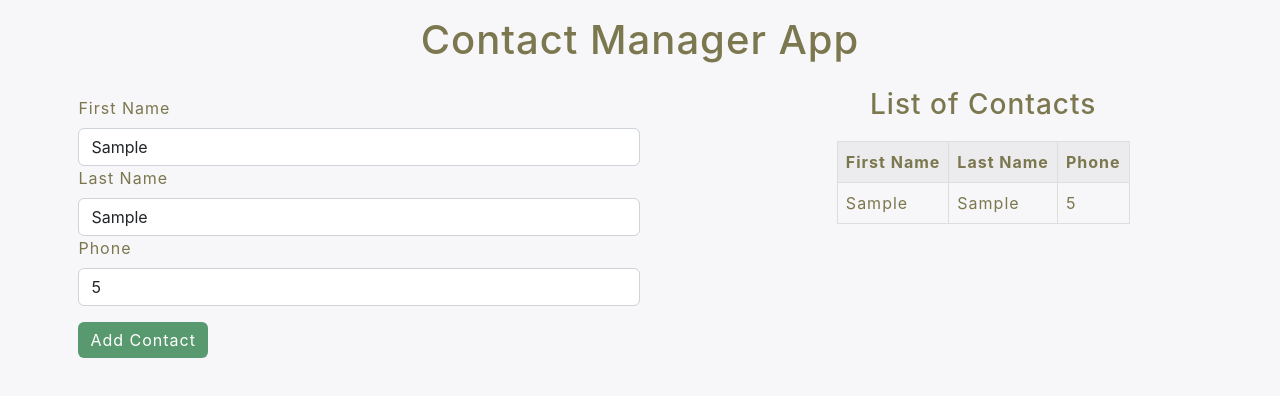
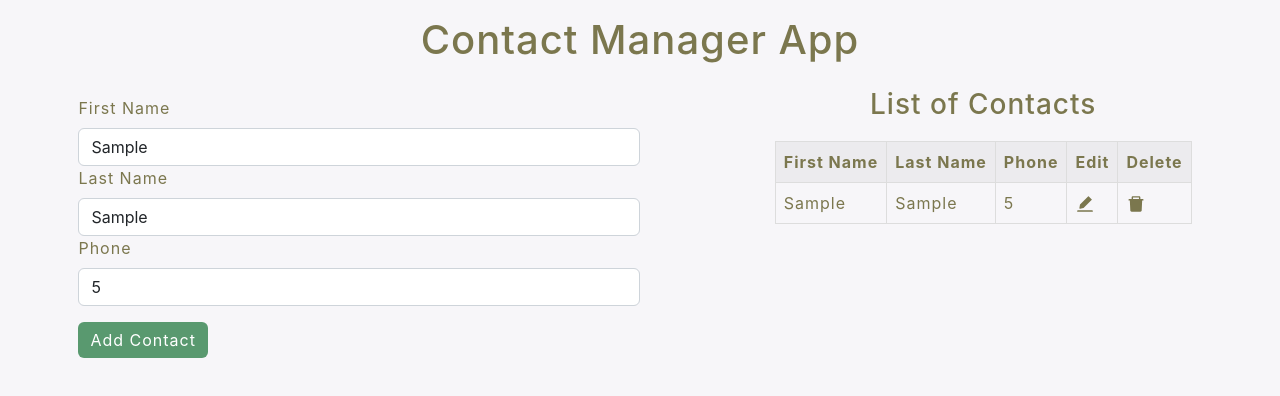
Before and after one commit to lovelymonkey0612/contact-manager-app-typescript, a React (Vite) app: page / in a window 1280 px wide. Both pictures are taken after typing "Sample", "Sample", "5" into the empty fields and a click on the button "Add Contact". Shown: the top 396 px of the page. Built offline with nearby package versions, Linux system fonts and the light colour scheme.

Commit message:
update/contactitem

```diff
--- a/src/components/ContactItem.tsx
+++ b/src/components/ContactItem.tsx
@@ -1,5 +1,6 @@
 import { FC } from "react";
 import { Contact } from "../reducer/ContactsReducer";
+import { AiFillDelete, AiFillEdit } from "react-icons/ai";
 
 const ContactItem: FC<Contact> = ({ firstName, lastName, phone }) => {
   return (
@@ -7,6 +8,12 @@ const ContactItem: FC<Contact> = ({ firstName, lastName, phone }) => {
       <td>{firstName}</td>
       <td>{lastName}</td>
       <td>{phone}</td>
+      <td>
+        <AiFillEdit size={20} className="icon" />
+      </td>
+      <td>
+        <AiFillDelete size={20} className="icon" />
+      </td>
     </tr>
   );
 };
--- a/src/components/ContactList.tsx
+++ b/src/components/ContactList.tsx
@@ -17,6 +17,8 @@ const ContactList: FC<ContactListProps> = ({ contacts }) => {
               <th>First Name</th>
               <th>Last Name</th>
               <th>Phone</th>
+              <th>Edit</th>
+              <th>Delete</th>
             </tr>
           </thead>
           <tbody>
```
